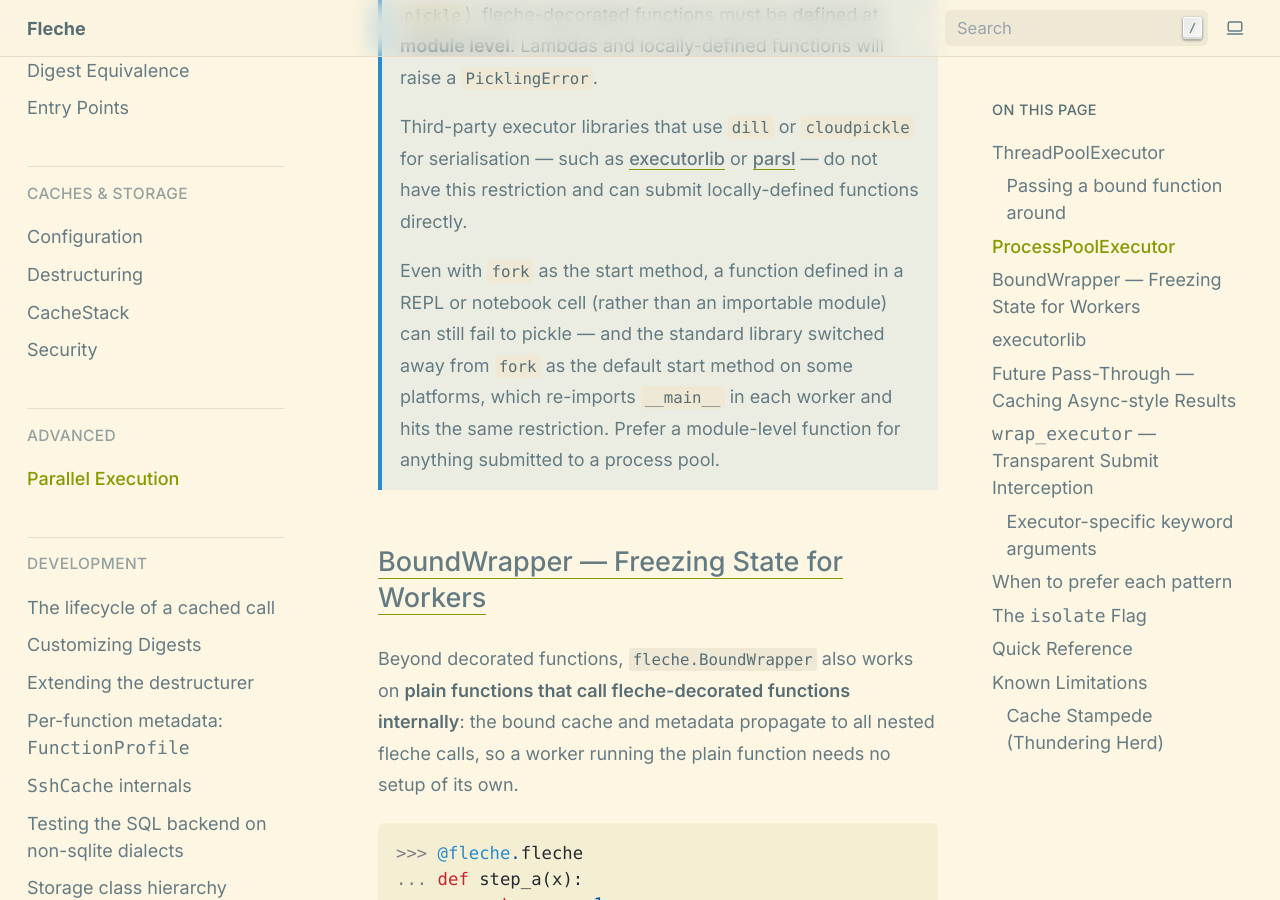
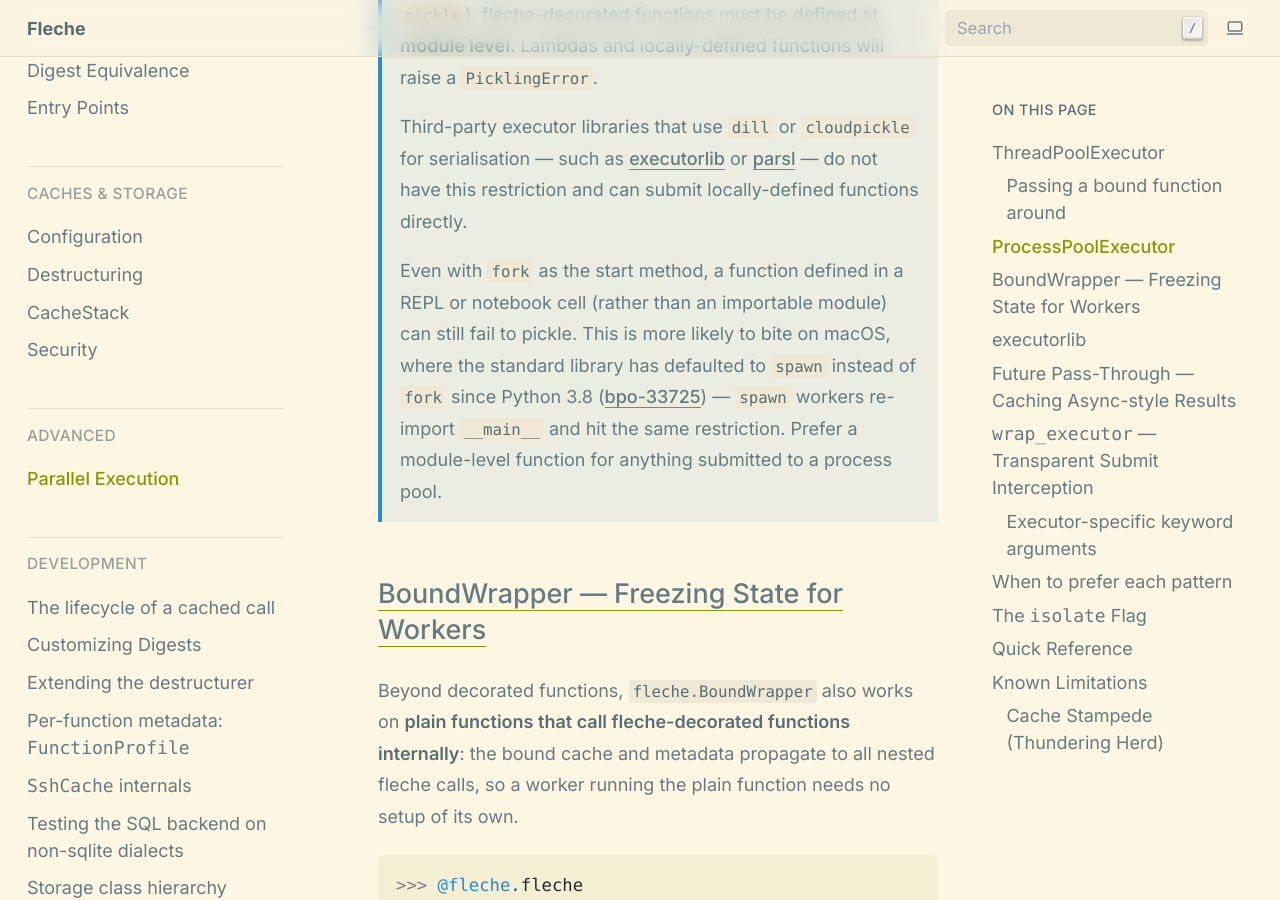
Before and after one commit to pmrv/fleche, a Sphinx documentation site: the page built from docs/parallel_execution.rst, in a window 1280 px wide and 900 px high, scrolled down 4633 px. Built offline with Sphinx 7.4.7, drawn with Linux system fonts in a browser that asks for light colours; pages that are not in the unit, such as notebooks, are missing from menus; some of the changed text lies outside the part shown.

Commit message:
docs(parallel_execution): address review feedback on PR #874
- "In version?" (pmrv): the fork/spawn caveat's platform claim was vague.
  Verified against this sandbox's Python 3.11 on Linux (default start
  method is still fork) -- the well-established, version-specific fact is
  macOS's default changing from fork to spawn in Python 3.8 (bpo-33725),
  not a general "some platforms" claim. Cited it precisely.
- "Should track this in an issue" (pmrv): opened #895 for the
  wrap_executor cache-hit/cache-miss Future-type asymmetry and linked it
  from the note.

```diff
--- a/docs/parallel_execution.rst
+++ b/docs/parallel_execution.rst
@@ -150,9 +150,10 @@ each backend achieves this.
 
    Even with ``fork`` as the start method, a function defined in a REPL or
    notebook cell (rather than an importable module) can still fail to
-   pickle — and the standard library switched away from ``fork`` as the
-   default start method on some platforms, which re-imports ``__main__`` in
-   each worker and hits the same restriction. Prefer a module-level function
+   pickle. This is more likely to bite on macOS, where the standard library
+   has defaulted to ``spawn`` instead of ``fork`` since Python 3.8 (`bpo-33725
+   <https://bugs.python.org/issue33725>`_) — ``spawn`` workers re-import
+   ``__main__`` and hit the same restriction. Prefer a module-level function
    for anything submitted to a process pool.
 
 BoundWrapper — Freezing State for Workers
@@ -273,7 +274,8 @@ automatically:
    executor whose own ``submit`` normally returns a different Future
    subtype. Code that relies on executor-specific Future behaviour (e.g.
    ``distributed.as_completed``) may see a different type on hits than on
-   misses.
+   misses — tracked in `issue #895
+   <https://github.com/pmrv/fleche/issues/895>`_.
 
 .. code-block:: pycon
 
```
